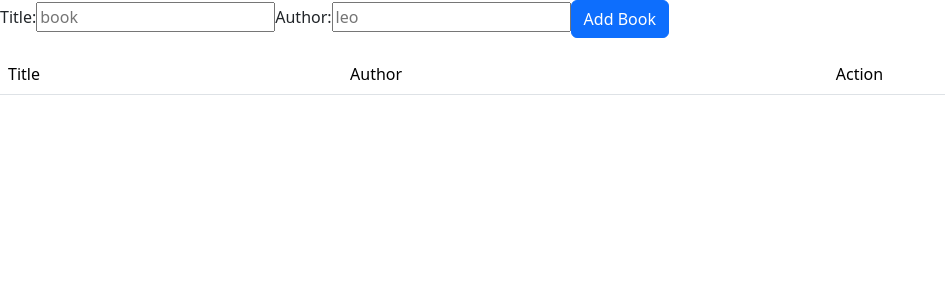
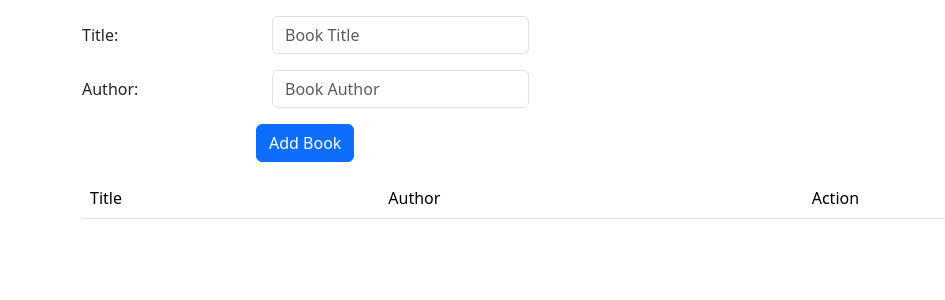
Before and after one commit to Aayush-Koju/BookManagementSystem, an Angular app: page / in a window 1280 px wide. Shown: the top 300 px of the page, without its empty margins (0-945 px from the left). Built offline with nearby package versions, Linux system fonts and the light colour scheme.

Commit message:
aligned form and table

```diff
--- a/src/app/book/book.component.html
+++ b/src/app/book/book.component.html
@@ -1,10 +1,20 @@
-<div class="mb-3">
-    <label class="" for="title">Title:</label>
-    <input class="" [(ngModel)] = "bookTitle" placeholder="book">
-    <label class="" for="author">Author:</label>
-    <input [(ngModel)] = "bookAuthor" placeholder="leo">
-
-    <button class="btn btn-primary" (click)="addBook()">Add Book</button>
+<div class="container">
+    <div class="mt-3">
+        <div class="row mb-3 col-auto">
+            <label class="col-sm-2 col-form-label" for="title">Title:</label>
+            <div class="col-auto">
+                <input class="form-control" [(ngModel)] = "bookTitle" placeholder="Book Title">
+            </div>
+        </div>
+        <div class="row mb-3 col-auto">
+            <label class="col-sm-2 col-form-label" for="author">Author:</label>
+            <div class="col-auto">
+            <input class="form-control" [(ngModel)] = "bookAuthor" placeholder="Book Author">
+        </div>
+        <div class="row mt-3">
+            <label class="col-sm-2 col-form-label"></label> <!--added to align-->
+            <button class="btn btn-primary col-auto" (click)="addBook()">Add Book</button>
+        </div>
     </div>
 
     <table class="table table-striped">
@@ -25,3 +35,4 @@
             </tr>
         </tbody>
     </table>
+</div>
```
Lines whose indentation alone changed are shown as unchanged.
